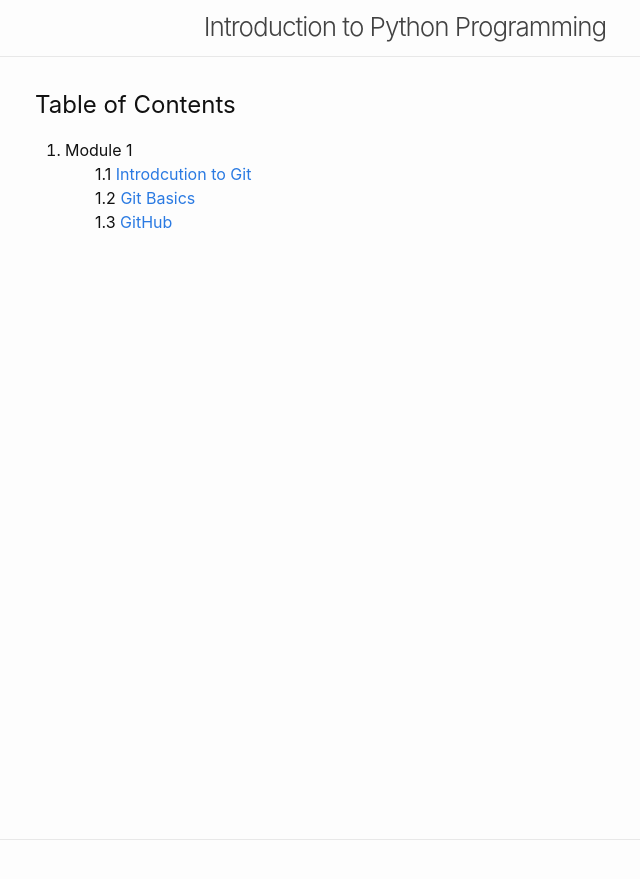
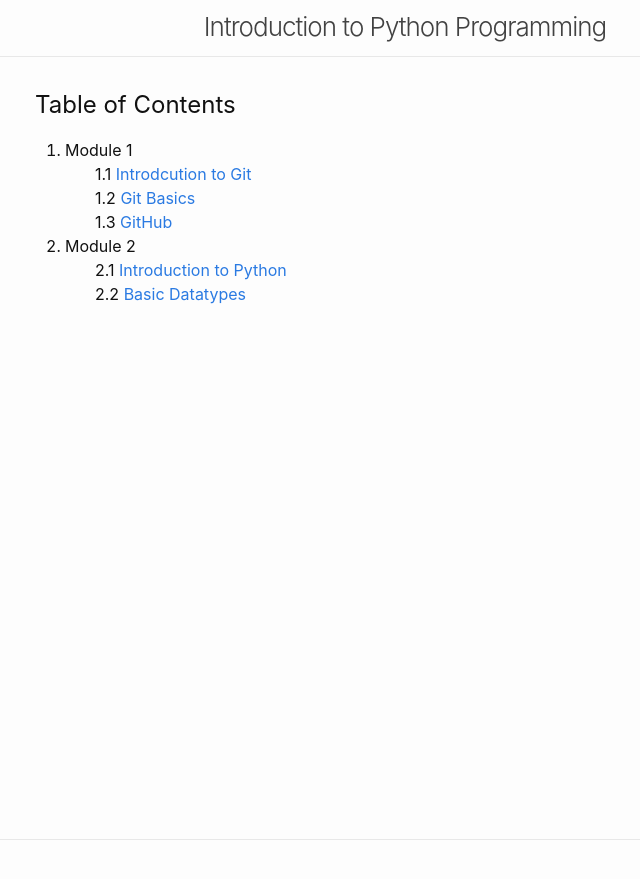
Before and after one commit to dwit013/dwit013.github.io, a Jekyll site: the page built from toc.md, in a window 1280 px wide. Shown: the top 879 px of the page, without its empty margins (235-875 px from the left). Built offline with Jekyll 4.4.1, drawn with Linux system fonts in a browser that asks for light colours; our own code applies the rules of GitHub Pages for plain Markdown files.

Commit message:
Updated github page

```diff
--- a/toc.md
+++ b/toc.md
@@ -14,3 +14,11 @@ layout: page
         <li> 1.3 <a href="../module/1/github"> GitHub </a></li>
     </ul>
 </li>
+
+<li>
+    Module 2
+    <ul type='none'>
+        <li> 2.1 <a href="../module/2/python"> Introduction to Python </a></li>
+        <li> 2.2 <a href="../module/2/basic-datatypes"> Basic Datatypes </a></li>
+    </ul>
+</li>
```
Also changed, not shown: module/1/github.md (+1 -1 lines).
